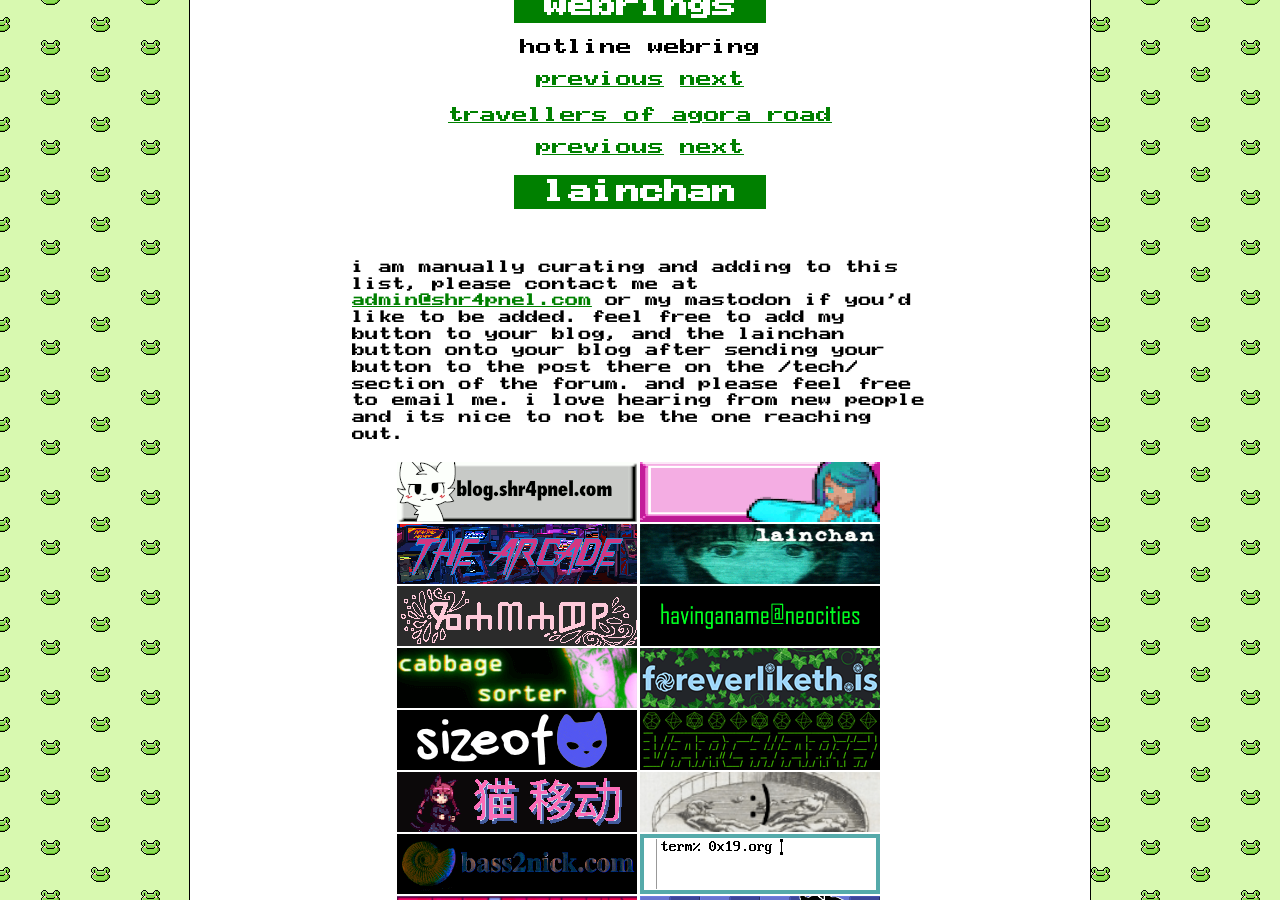
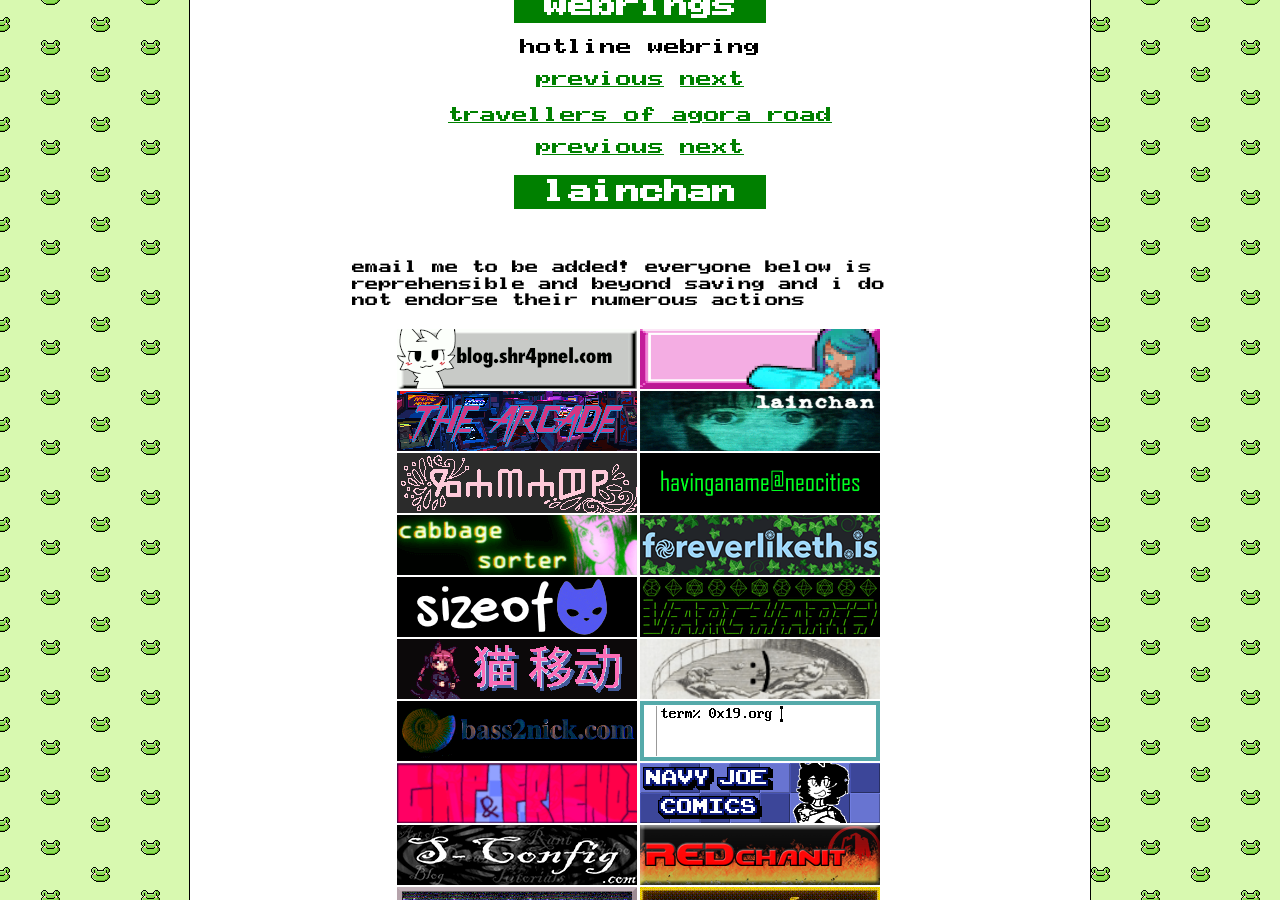
Before and after one commit to shrapnelnet/blog, a Jekyll site: the page built from index.html, in a window 1280 px wide and 900 px high, scrolled down 1245 px. Built offline with Jekyll 4.4.1, drawn with Linux system fonts in a browser that asks for light colours; the list of posts is cut into pages by our own code.

Commit message:
lainch text update

```diff
--- a/_layouts/shr4pnel.html
+++ b/_layouts/shr4pnel.html
@@ -214,13 +214,7 @@
         <div class="friend-container lain">
             <div class="friend-container lain">
                 <sub class="lain-text">
-                    i am manually curating and adding to this list, please contact me at
-                    <a href="mailto:admin@shr4pnel.com">admin@shr4pnel.com</a>&nbsp;or my
-                    mastodon if you&apos;d like to be added. feel free to add my button to your
-                    blog, and the lainchan button onto your blog after sending your button
-                    to the post there on the /tech/ section of the forum.
-                    and please feel free to email me. i love hearing from new people and its
-                    nice to not be the one reaching out.
+                    email me to be added! everyone below is reprehensible and beyond saving and i do not endorse their numerous actions
                 </sub>
                 <span class="flex-wrap"></span>
                 <a href="/">
```
